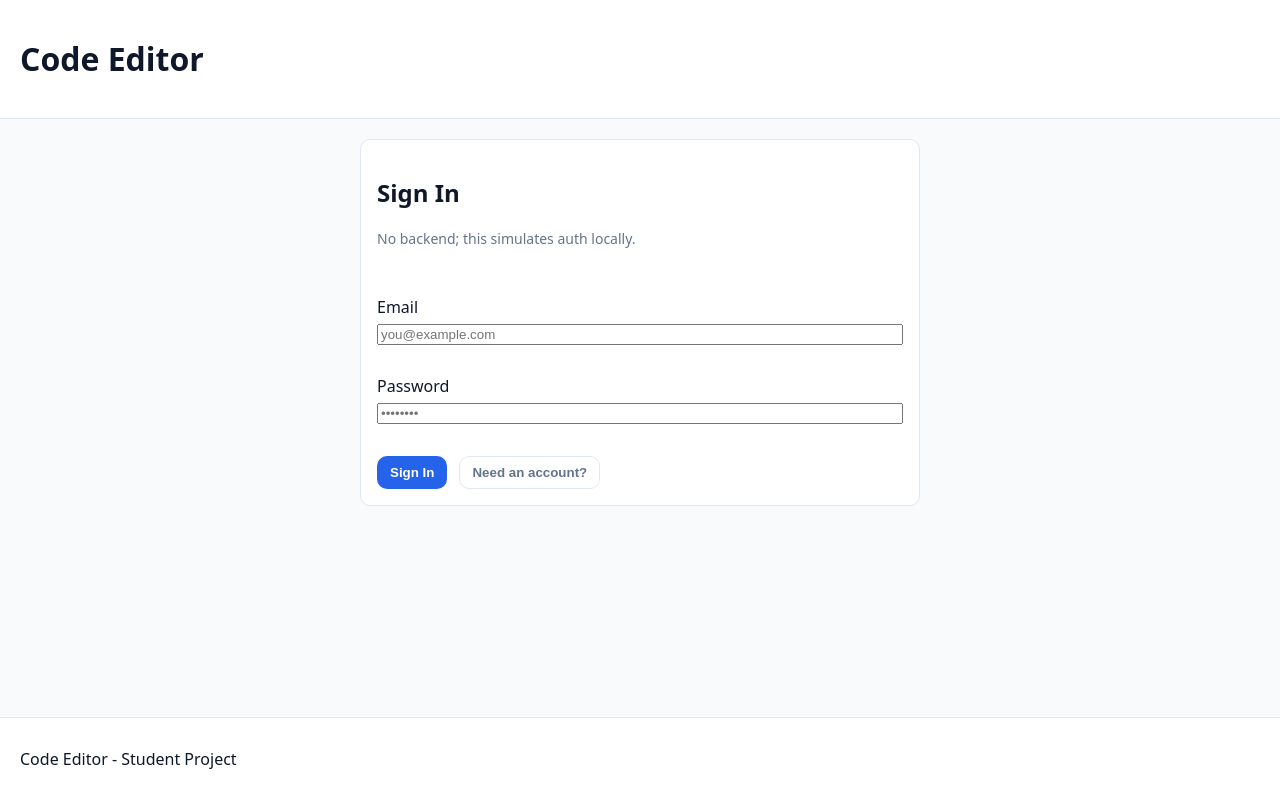
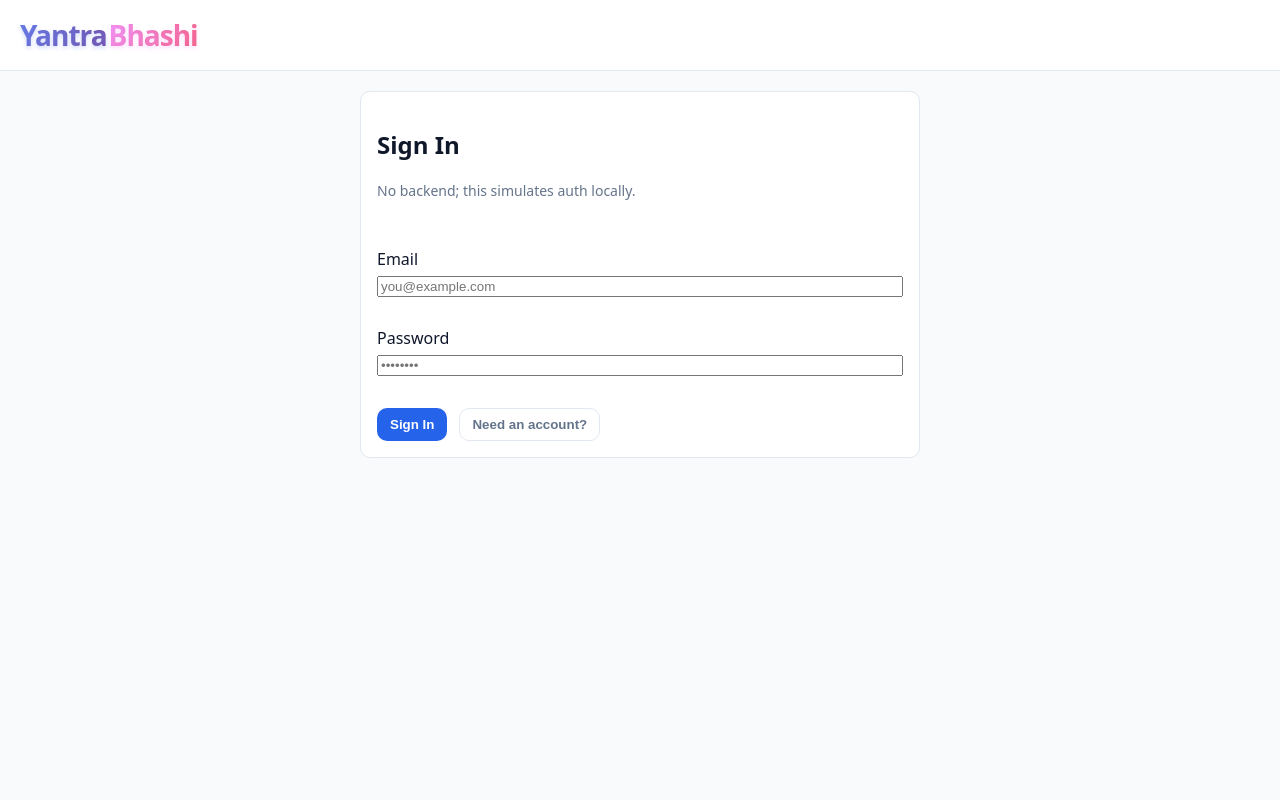
Before and after one commit to Akshat-A-K/SSD-YantraBhashi, a React (Create React App) app in the folder frontend/: page / in a window 1280 px wide. Built offline with nearby package versions, Linux system fonts and the light colour scheme.

Commit message:
Frontend UI updated

```diff
--- a/frontend/src/App.js
+++ b/frontend/src/App.js
@@ -43,7 +43,10 @@ export default function App() {
     <div className="app">
       <header className="app-header">
         <div className="brand">
-          <h1>Code Editor</h1>
+          <h1 className="brand-title">
+            <span className="brand-yantra">Yantra</span>
+            <span className="brand-bhashi">Bhashi</span>
+          </h1>
         </div>
         {user && (
           <div className="user-row">
@@ -74,9 +77,6 @@ export default function App() {
         )}
       </main>
 
-      <footer className="app-footer">
-        <p>Code Editor - Student Project</p>
-      </footer>
     </div>
   );
 }
--- a/frontend/src/components/CodeEditor.jsx
+++ b/frontend/src/components/CodeEditor.jsx
@@ -159,11 +159,6 @@ export default function CodeEditor({
       <div className="editor-toolbar">
         <div className="toolbar-left">
           <div className="toolbar-group">
-            <label className="toolbar-label">Language:</label>
-            <span className="language-display">Custom</span>
-          </div>
-
-          <div className="toolbar-group">
             <label className="toolbar-label">Theme:</label>
             <select
               value={theme}
--- a/frontend/src/style.css
+++ b/frontend/src/style.css
@@ -45,6 +45,40 @@ body {
   gap: 8px;
 }
 
+.brand-title {
+  margin: 0;
+  font-size: 28px;
+  font-weight: 700;
+  letter-spacing: -0.5px;
+  display: flex;
+  align-items: center;
+  gap: 2px;
+  transition: transform 0.3s ease;
+}
+
+.brand-title:hover {
+  transform: scale(1.05);
+}
+
+.brand-yantra {
+  background: linear-gradient(135deg, #667eea 0%, #764ba2 100%);
+  -webkit-background-clip: text;
+  -webkit-text-fill-color: transparent;
+  background-clip: text;
+  font-weight: 800;
+  letter-spacing: -1px;
+  text-shadow: 0 2px 4px rgba(102, 126, 234, 0.3);
+}
+
+.brand-bhashi {
+  background: linear-gradient(135deg, #f093fb 0%, #f5576c 100%);
+  -webkit-background-clip: text;
+  -webkit-text-fill-color: transparent;
+  background-clip: text;
+  font-weight: 800;
+  letter-spacing: -1px;
+  text-shadow: 0 2px 4px rgba(240, 147, 251, 0.3);
+}
 .user-row {
   display: flex;
   align-items: center;
@@ -265,17 +299,7 @@ body {
   box-shadow: 0 0 0 2px rgba(37, 99, 235, 0.1);
 }
 
-.language-display {
-  padding: 6px 10px;
-  background: #f0f9ff;
-  border: 1px solid #bae6fd;
-  border-radius: 6px;
-  color: #0369a1;
-  font-size: 13px;
-  font-weight: 600;
-  min-width: 120px;
-  text-align: center;
-}
+/* Removed language-display styles - no longer needed */
 
 .toolbar-btn {
   display: flex;
```
